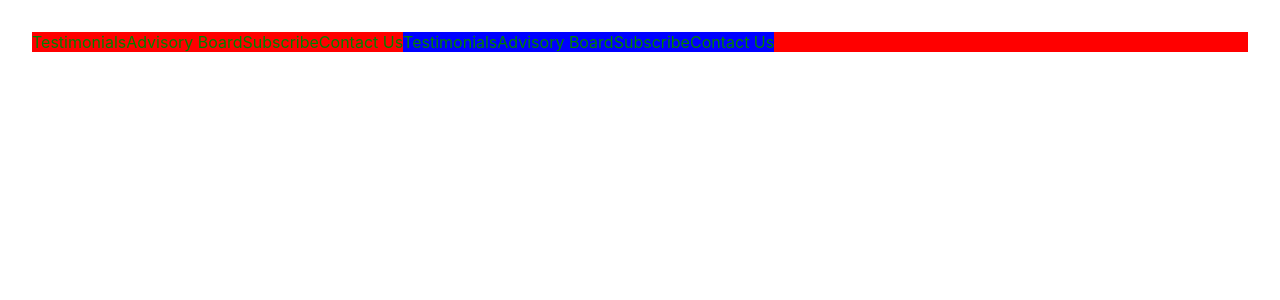
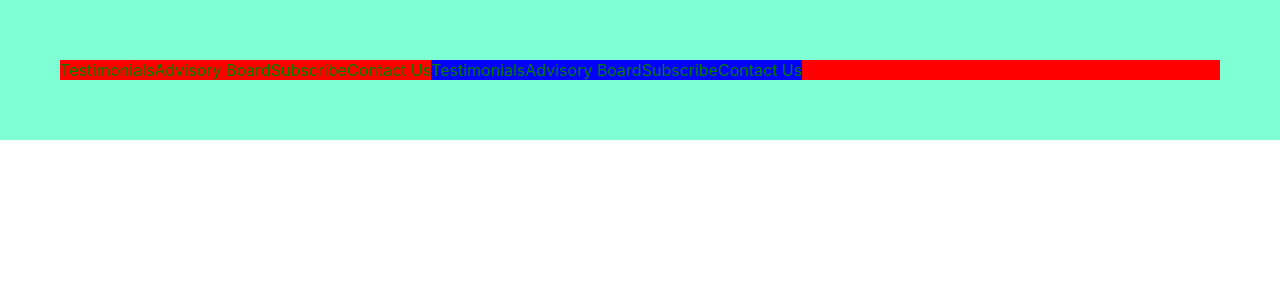
Before and after one commit to rootfellen/nuclearbuddy, a React (Vite) app: page / in a window 1280 px wide. Shown: the top 300 px of the page. Built offline with nearby package versions, Linux system fonts and the light colour scheme.

Commit message:
adds hero styles

```diff
--- a/src/App.tsx
+++ b/src/App.tsx
@@ -4,11 +4,11 @@ import { Container } from "./AppElements";
 
 function App() {
   return (
-    <Container>
-      <Hero>
+    <Hero>
+      <Container>
         <NavBar />
-      </Hero>
-    </Container>
+      </Container>
+    </Hero>
   );
 }
 
--- a/src/AppElements.ts
+++ b/src/AppElements.ts
@@ -1,6 +1,5 @@
 import styled from "styled-components";
 
 export const Container = styled.div`
-  margin: 1rem;
-  padding: 1rem;
+  padding: 3.75rem;
 `;
--- a/src/components/Hero/HeroElements.ts
+++ b/src/components/Hero/HeroElements.ts
@@ -1,6 +1,5 @@
 import styled from "styled-components";
 
 export const HeroSection = styled.section`
-  width: 100%;
   background-color: aquamarine;
 `;
--- a/src/index.css
+++ b/src/index.css
@@ -15,6 +15,7 @@ p {
 }
 
 body {
+  width: 100vw;
   margin: 0;
   padding: 0;
 }
```
